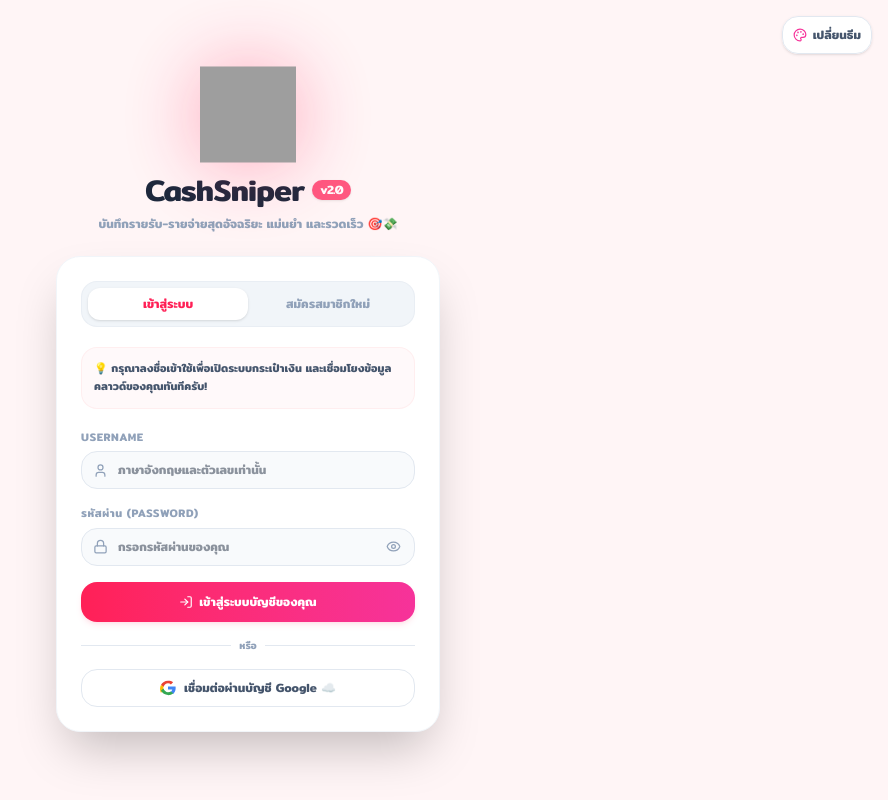
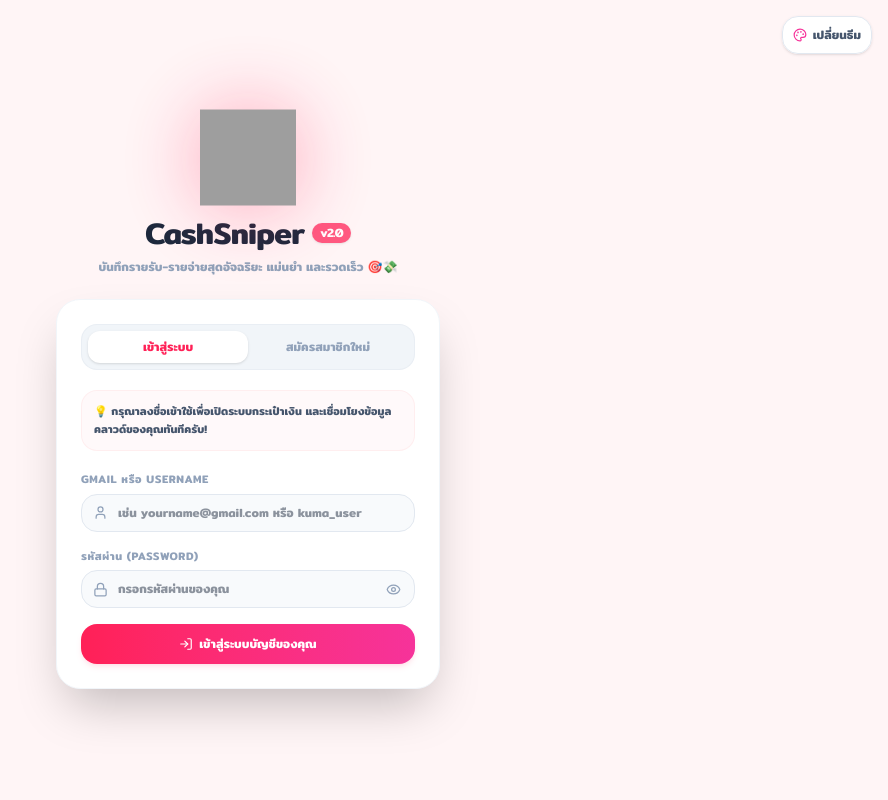
Before and after one commit to kunakornk66-del/tanz-account-wallet, a React (Vite) app: page / in a window 1280 px wide. Shown: the whole page, without its empty margins (392-1280 px from the left). Built offline with nearby package versions, Linux system fonts and the light colour scheme; grey boxes are pictures that could not be loaded.

Commit message:
Add files via upload

```diff
--- a/src/App.tsx
+++ b/src/App.tsx
@@ -19,7 +19,6 @@
   validateUsername,
   signUpUser,
   loginUser,
-  loginWithGoogle,
   uploadCategoriesToCloud,
   downloadCategoriesFromCloud,
   uploadThemeToCloud,
@@ -1308,34 +1307,6 @@
     }
   };
 
-  const handleAuthGoogleSignIn = async () => {
-    setIsAuthLoading(true);
-    try {
-      const timeoutMs = 15000; // Allow 15 seconds for Google account selection popup
-      const googleAuthPromise = loginWithGoogle(syncKey);
-
-      const result = await Promise.race([
-        googleAuthPromise,
-        new Promise<any>((resolve) => setTimeout(() => resolve({
-          success: false,
-          message: '⏱️ หน้าต่างเลือกบัญชี Google ทำงานล่าช้า กรุณาเปิดแอปในแท็บใหม่เพื่อแก้ไขปัญหาระบบความปลอดภัยของ iFrame นะครับ 🧸'
-        }), timeoutMs))
-      ]);
-
-      if (result.success && result.username && result.syncKey) {
-        addToast(result.message, 'success');
-        handleLoginSuccess(result.username, result.syncKey);
-      } else {
-        addToast(result.message || 'ไม่สามารถลงชื่อเข้าใช้งานด้วย Google ได้ครับ 🥺', 'error');
-      }
-    } catch (err) {
-      console.error('Google Auth error:', err);
-      addToast('เกิดข้อผิดพลาดในการเชื่อมต่อ Google Auth 🥺', 'error');
-    } finally {
-      setIsAuthLoading(false);
-    }
-  };
-
   if (!loggedInUser) {
     return (
       <div className={`min-h-screen font-sans flex flex-col items-center justify-center p-4 transition-all duration-300 ${currentTheme.background} ${currentTheme.textPrimary}`}>
@@ -1434,7 +1405,7 @@
             {/* Username */}
             <div className="space-y-1.5">
               <label className="text-[11px] font-bold text-slate-400 uppercase tracking-wider block">
-                Username
+                Gmail หรือ Username
               </label>
               <div className="relative">
                 <span className="absolute inset-y-0 left-0 flex items-center pl-3 text-slate-400">
@@ -1445,7 +1416,7 @@
                   value={authUsername}
                   onChange={(e) => setAuthUsername(e.target.value)}
                   disabled={isAuthLoading}
-                  placeholder="ภาษาอังกฤษและตัวเลขเท่านั้น"
+                  placeholder="เช่น yourname@gmail.com หรือ kuma_user"
                   className={`w-full pl-9 pr-4 py-2.5 rounded-2xl text-xs font-semibold border transition-all focus:outline-hidden ${
                     isDark
                       ? 'bg-slate-950 border-slate-800 text-white focus:border-amber-400/50'
@@ -1515,45 +1486,6 @@
               </span>
             </button>
           </form>
-
-          {/* Divider */}
-          <div className="flex items-center my-4">
-            <div className="flex-1 border-t border-slate-200 dark:border-slate-800"></div>
-            <span className="px-2 text-[10px] font-bold text-slate-400 uppercase">หรือ</span>
-            <div className="flex-1 border-t border-slate-200 dark:border-slate-800"></div>
-          </div>
-
-          {/* Google */}
-          <button
-            type="button"
-            onClick={handleAuthGoogleSignIn}
-            disabled={isAuthLoading}
-            className={`w-full py-2.5 rounded-2xl text-xs font-bold transition-all active:scale-97 border flex items-center justify-center gap-2 ${
-              isDark
-                ? 'bg-slate-950 border-slate-800 text-slate-300 hover:bg-slate-800/50 hover:text-white'
-                : 'bg-white border-slate-200 text-slate-600 hover:bg-slate-50'
-            }`}
-          >
-            <svg className="w-4 h-4 shrink-0" viewBox="0 0 24 24">
-              <path
-                fill="#EA4335"
-                d="M12 5.04c1.66 0 3.2.57 4.38 1.69l3.27-3.27C17.68 1.54 14.98 1 12 1 7.35 1 3.37 3.67 1.39 7.56l3.89 3.02c1-2.93 3.73-5.54 6.72-5.54z"
-              />
-              <path
-                fill="#4285F4"
-                d="M23.49 12.27c0-.81-.07-1.59-.2-2.36H12v4.51h6.46c-.29 1.48-1.14 2.73-2.4 3.58l3.73 2.89c2.18-2.01 3.7-4.99 3.7-8.62z"
-              />
-              <path
-                fill="#FBBC05"
-                d="M5.28 14.54c-.24-.72-.38-1.5-.38-2.31s.14-1.59.38-2.31L1.39 7.56C.5 9.36 0 11.33 0 13.41s.5 4.05 1.39 5.85l3.89-3.02z"
-              />
-              <path
-                fill="#34A853"
-                d="M12 22.96c3.24 0 5.97-1.07 7.96-2.91l-3.73-2.89c-1.1.74-2.5 1.18-4.23 1.18-2.99 0-5.72-2.61-6.72-5.54l-3.89 3.02c1.98 3.89 5.96 6.56 10.61 6.56z"
-              />
-            </svg>
-            <span>เชื่อมต่อผ่านบัญชี Google ☁️</span>
-          </button>
         </div>
       </div>
     );
--- a/src/components/AuthModal.tsx
+++ b/src/components/AuthModal.tsx
@@ -1,6 +1,6 @@
 import React, { useState } from 'react';
 import { User, Lock, Eye, EyeOff, X, Sparkles, RefreshCw, LogIn, Key } from 'lucide-react';
-import { signUpUser, loginUser, loginWithGoogle } from '../firebase';
+import { signUpUser, loginUser } from '../firebase';
 
 interface AuthModalProps {
   isOpen: boolean;
@@ -28,25 +28,6 @@
   const [isLoading, setIsLoading] = useState(false);
 
   if (!isOpen) return null;
-
-  const handleGoogleSignIn = async () => {
-    setIsLoading(true);
-    try {
-      const result = await loginWithGoogle(currentSyncKey);
-      if (result.success && result.username && result.syncKey) {
-        addToast(result.message, 'success');
-        onLoginSuccess(result.username, result.syncKey);
-        onClose();
-      } else {
-        addToast(result.message || 'ไม่สามารถลงชื่อเข้าใช้งานด้วย Google ได้ครับ 🥺', 'error');
-      }
-    } catch (err) {
-      console.error('Google Auth error:', err);
-      addToast('เกิดข้อผิดพลาดในการเชื่อมต่อ Google Auth 🥺', 'error');
-    } finally {
-      setIsLoading(false);
-    }
-  };
 
   const handleSubmit = async (e: React.FormEvent) => {
     e.preventDefault();
@@ -112,12 +93,12 @@
             {activeTab === 'login' ? 'เข้าสู่ระบบคุมะคิง' : 'สมัครสมาชิกคุมะคิง'}
           </h2>
           <p className="text-slate-400 text-[10px] font-bold">
-            บัญชีคุมะคิง - ซิงค์ข้อมูลข้ามเครื่องด้วย Username & Password ☁️
+            ระบบเข้าสู่ระบบตรงด้วย Gmail & Password (ไม่ติดปัญหา iFrame) ☁️
           </p>
         </div>
 
         {/* Slidey Pill Tab Switcher */}
-        <div className={`grid grid-cols-2 p-1.5 rounded-2xl mb-5 border ${
+        <div className={`grid grid-cols-2 p-1.5 rounded-2xl mb-4 border ${
           isDark ? 'bg-slate-950 border-slate-800' : 'bg-slate-100 border-slate-200/50'
         }`}>
           <button
@@ -145,24 +126,24 @@
         </div>
 
         {/* Explanatory Mascot Text */}
-        <div className={`p-3 rounded-2xl text-xs mb-5 border ${
+        <div className={`p-3 rounded-2xl text-xs mb-4 border ${
           isDark
             ? 'bg-slate-950/50 border-slate-800/80 text-slate-300'
             : 'bg-rose-50/40 border-rose-100/50 text-slate-600'
         }`}>
           <p className="leading-relaxed text-[11px] font-semibold">
             {activeTab === 'login'
-              ? '💡 เข้าสู่ระบบเพื่อดึงข้อมูลรายรับ-รายจ่ายที่เคยสำรองไว้บนระบบคลาวด์มาไว้ในเครื่องนี้ทันทีครับ!'
-              : '🧸 สมัครสมาชิกง่ายๆ ข้อมูลรายชื่อบัญชีเดิมทั้งหมดในระบบจะถูกผูกเข้ากับ ID ใหม่นี้ทันทีน้า ข้อมูลไม่หายแน่นอนครับ!'}
+              ? '💡 ใส่ Gmail หรือ Username + รหัสผ่าน เพื่อดึงข้อมูลบัญชีของคุณกลับมาได้ทันทีครับ!'
+              : '🧸 สมัครด้วย Gmail หรือ Username + ตั้งรหัสผ่าน ข้อมูลจะซิงค์กับคลาวด์ Firebase ทันทีโดยไม่ติดปัญหา Popup!'}
           </p>
         </div>
 
         {/* Input Form */}
         <form onSubmit={handleSubmit} className="space-y-4">
-          {/* Username */}
+          {/* Username / Gmail */}
           <div className="space-y-1.5">
             <label className="text-[11px] font-bold text-slate-400 uppercase tracking-wider block">
-              Username
+              Gmail หรือ Username
             </label>
             <div className="relative">
               <span className="absolute inset-y-0 left-0 flex items-center pl-3 text-slate-400">
@@ -173,7 +154,7 @@
                 value={username}
                 onChange={(e) => setUsername(e.target.value)}
                 disabled={isLoading}
-                placeholder="ภาษาอังกฤษและตัวเลขเท่านั้น (e.g. kuma_kung)"
+                placeholder="เช่น yourname@gmail.com หรือ kuma_user"
                 className={`w-full pl-9 pr-4 py-2.5 rounded-2xl text-xs font-semibold border transition-all focus:outline-hidden ${
                   isDark
                     ? 'bg-slate-950 border-slate-800 text-white focus:border-amber-400/50'
@@ -244,49 +225,10 @@
           </button>
         </form>
 
-        {/* Divider */}
-        <div className="flex items-center my-4">
-          <div className="flex-1 border-t border-slate-200 dark:border-slate-800"></div>
-          <span className="px-2 text-[10px] font-bold text-slate-400 uppercase">หรือ</span>
-          <div className="flex-1 border-t border-slate-200 dark:border-slate-800"></div>
-        </div>
-
-        {/* Google Sign-In Button */}
-        <button
-          type="button"
-          onClick={handleGoogleSignIn}
-          disabled={isLoading}
-          className={`w-full py-2.5 rounded-2xl text-xs font-bold transition-all active:scale-97 border flex items-center justify-center gap-2 ${
-            isDark
-              ? 'bg-slate-950 border-slate-800 text-slate-300 hover:bg-slate-800/50 hover:text-white'
-              : 'bg-white border-slate-200 text-slate-600 hover:bg-slate-50'
-          }`}
-        >
-          <svg className="w-4 h-4 shrink-0" viewBox="0 0 24 24">
-            <path
-              fill="#EA4335"
-              d="M12 5.04c1.66 0 3.2.57 4.38 1.69l3.27-3.27C17.68 1.54 14.98 1 12 1 7.35 1 3.37 3.67 1.39 7.56l3.89 3.02c1-2.93 3.73-5.54 6.72-5.54z"
-            />
-            <path
-              fill="#4285F4"
-              d="M23.49 12.27c0-.81-.07-1.59-.2-2.36H12v4.51h6.46c-.29 1.48-1.14 2.73-2.4 3.58l3.73 2.89c2.18-2.01 3.7-4.99 3.7-8.62z"
-            />
-            <path
-              fill="#FBBC05"
-              d="M5.28 14.54c-.24-.72-.38-1.5-.38-2.31s.14-1.59.38-2.31L1.39 7.56C.5 9.36 0 11.33 0 13.41s.5 4.05 1.39 5.85l3.89-3.02z"
-            />
-            <path
-              fill="#34A853"
-              d="M12 22.96c3.24 0 5.97-1.07 7.96-2.91l-3.73-2.89c-1.1.74-2.5 1.18-4.23 1.18-2.99 0-5.72-2.61-6.72-5.54l-3.89 3.02c1.98 3.89 5.96 6.56 10.61 6.56z"
-            />
-          </svg>
-          <span>เข้าสู่ระบบด้วย Google (Gmail) ☁️</span>
-        </button>
-
         {/* Quick hint bottom */}
         <div className="mt-4 text-center">
           <p className="text-[9px] font-bold text-slate-400 flex items-center justify-center gap-1">
-            <Key size={10} /> เข้ารหัสผ่านแบบปลอดภัย (Secure Plaintext Protection)
+            <Key size={10} /> ซิงค์ข้อมูลอัตโนมัติปลอดภัยผ่าน Firebase Cloud DB ☁️
           </p>
         </div>
       </div>
```
Also changed, not shown: src/firebase.ts (+83 -27 lines).
